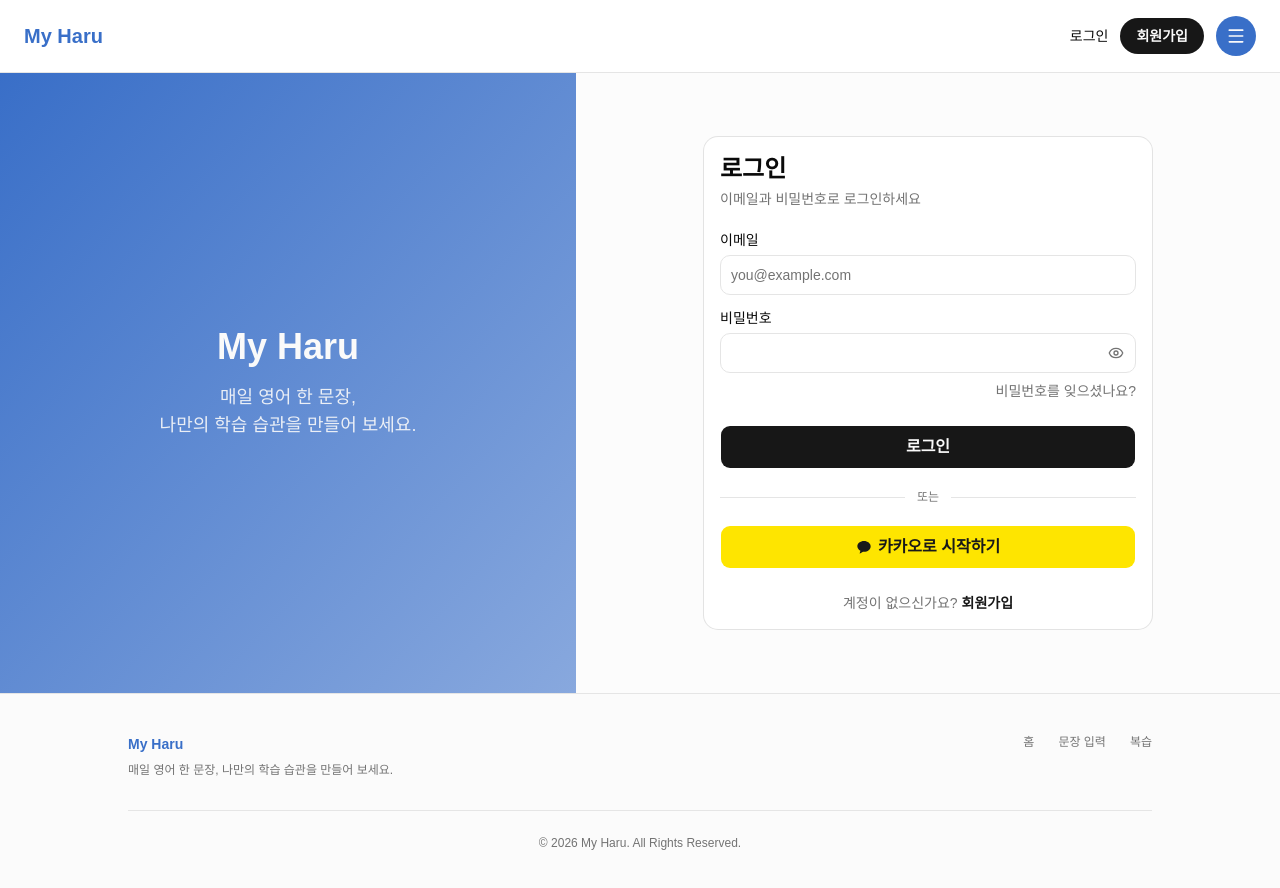
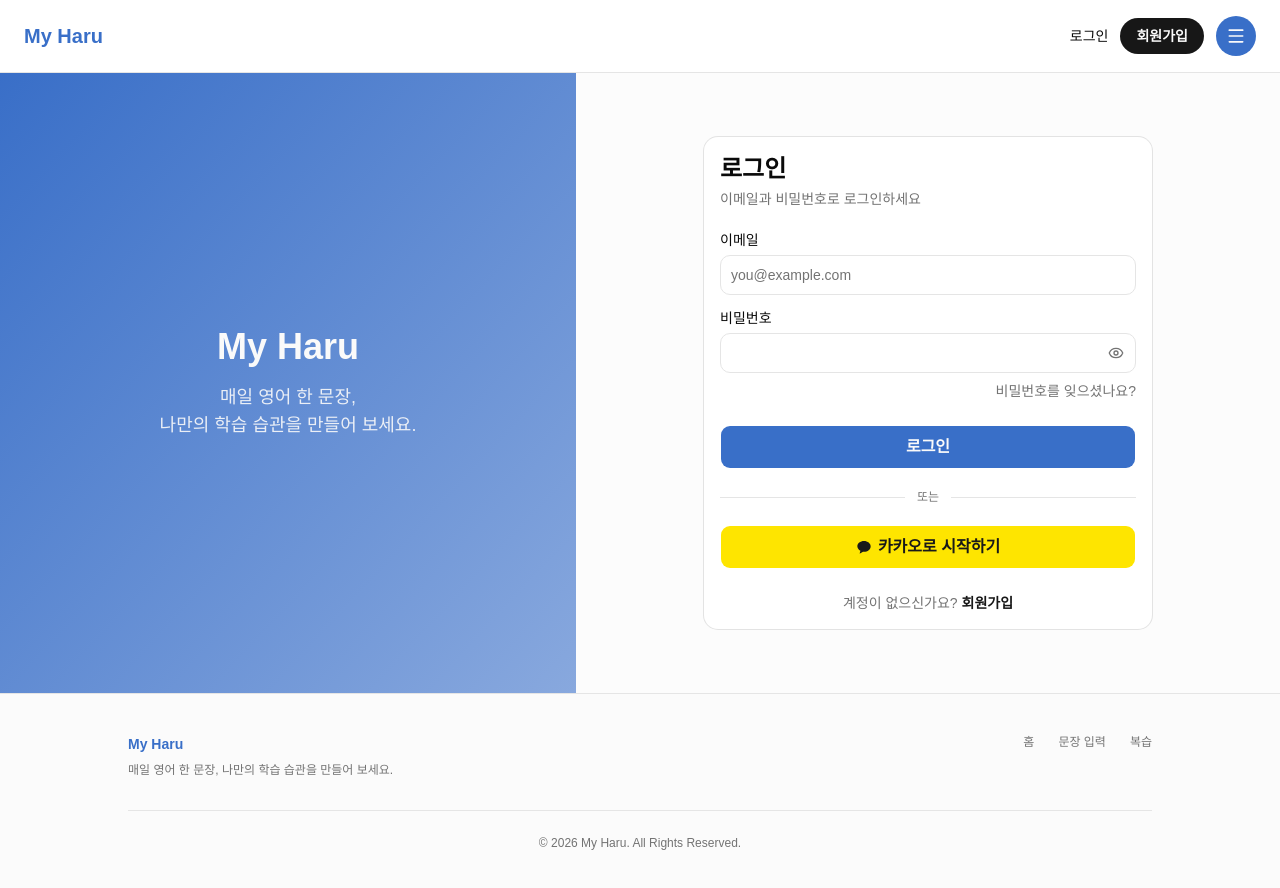
Before and after one commit to 82orez/myharu, a Next.js app: page /login in a window 1280 px wide. Shown: the top 888 px of the page. Built offline with nearby package versions, Linux system fonts and the light colour scheme; no server answers; a web font is replaced by a local one.

Commit message:
big update - claude.md readme.md

```diff
--- a/src/components/auth/LoginForm.tsx
+++ b/src/components/auth/LoginForm.tsx
@@ -164,7 +164,7 @@ export default function LoginForm() {
             </AlertDialogContent>
           </AlertDialog>
 
-          <Button type="submit" disabled={pending} className="mt-2 h-11 text-base font-bold">
+          <Button type="submit" disabled={pending} className="mt-2 h-11 bg-brand text-base font-bold text-brand-foreground hover:bg-brand/90">
             {pending && <Loader2 className="animate-spin" />}
             {pending ? "로그인 중" : "로그인"}
           </Button>
```
Also changed, not shown: 2 other files (tests, documents, lock files or other folders).
